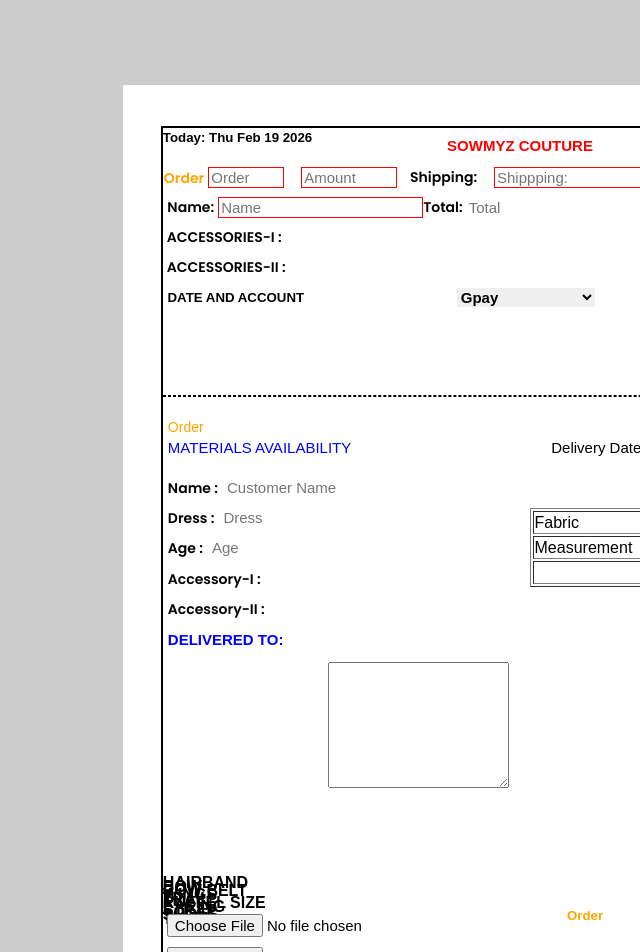
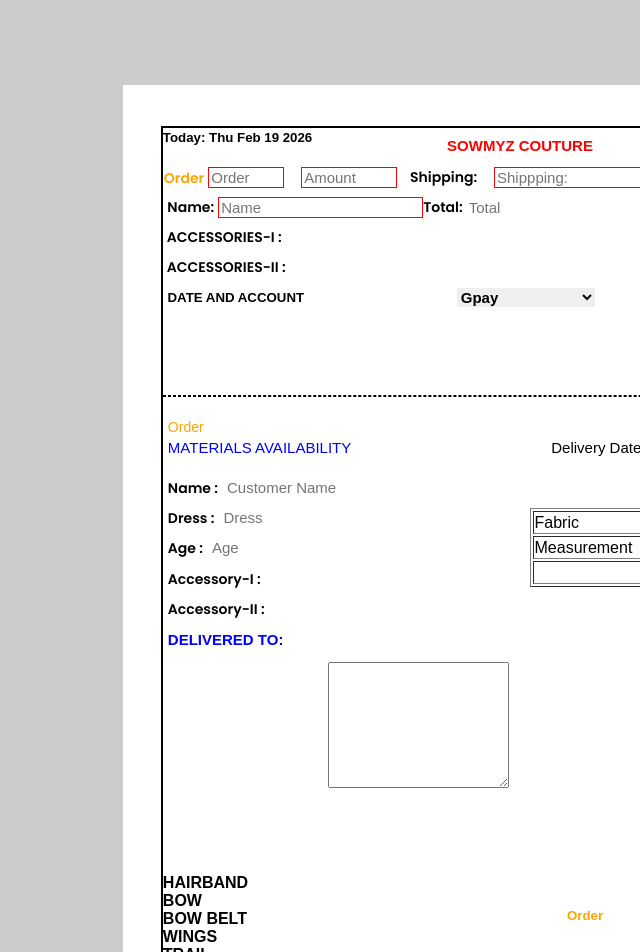
Before and after one commit to Praw47/Showmyz-Reports, a React (Vite) app: page / in a window 1280 px wide. Shown: the top 952 px of the page, without its empty margins (640-1280 px from the left). Built offline with nearby package versions, Linux system fonts and the light colour scheme.

Commit message:
Update dev.scss

```diff
--- a/src/sass/dev.scss
+++ b/src/sass/dev.scss
@@ -248,7 +248,6 @@
                 text-align: start;
                 font-size: 16px;
                 font-weight: 700;
-                height: 4px;
             }
             .inpGetImages{
                 height: 10px;
```
